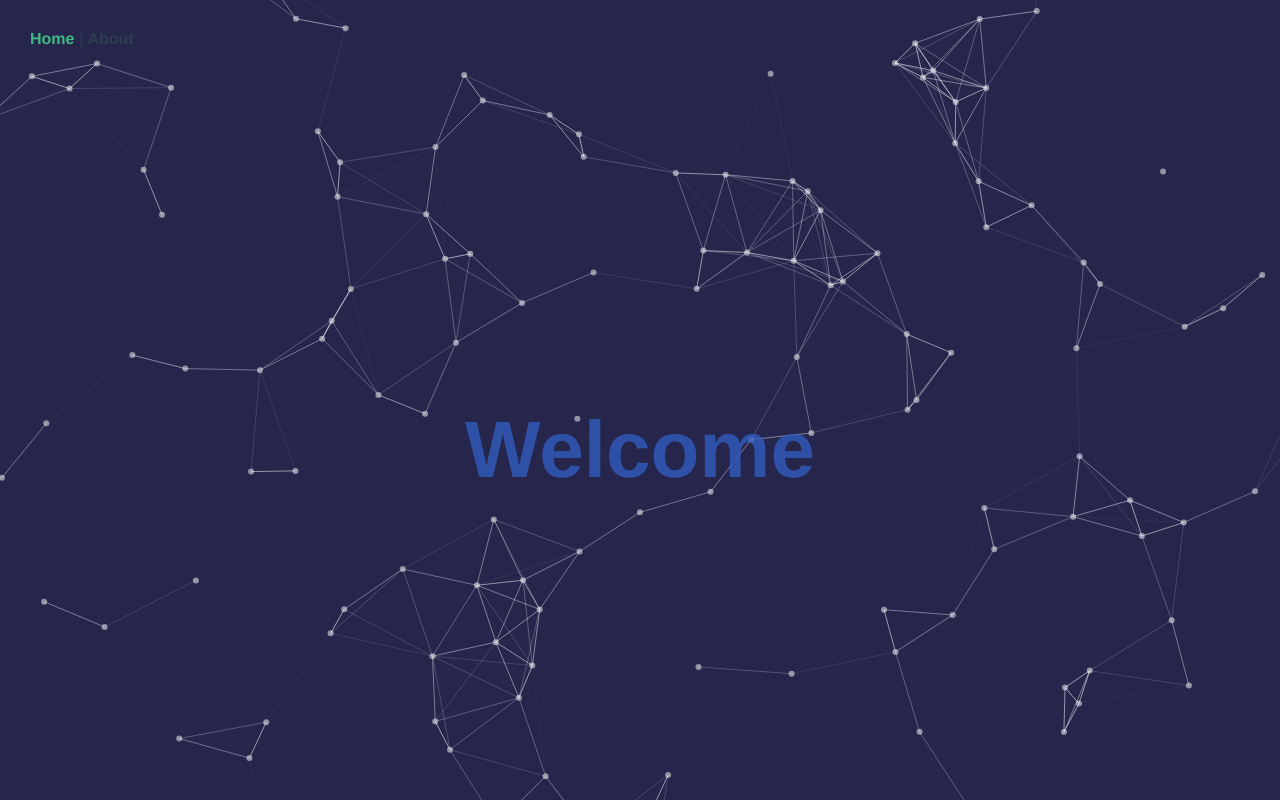
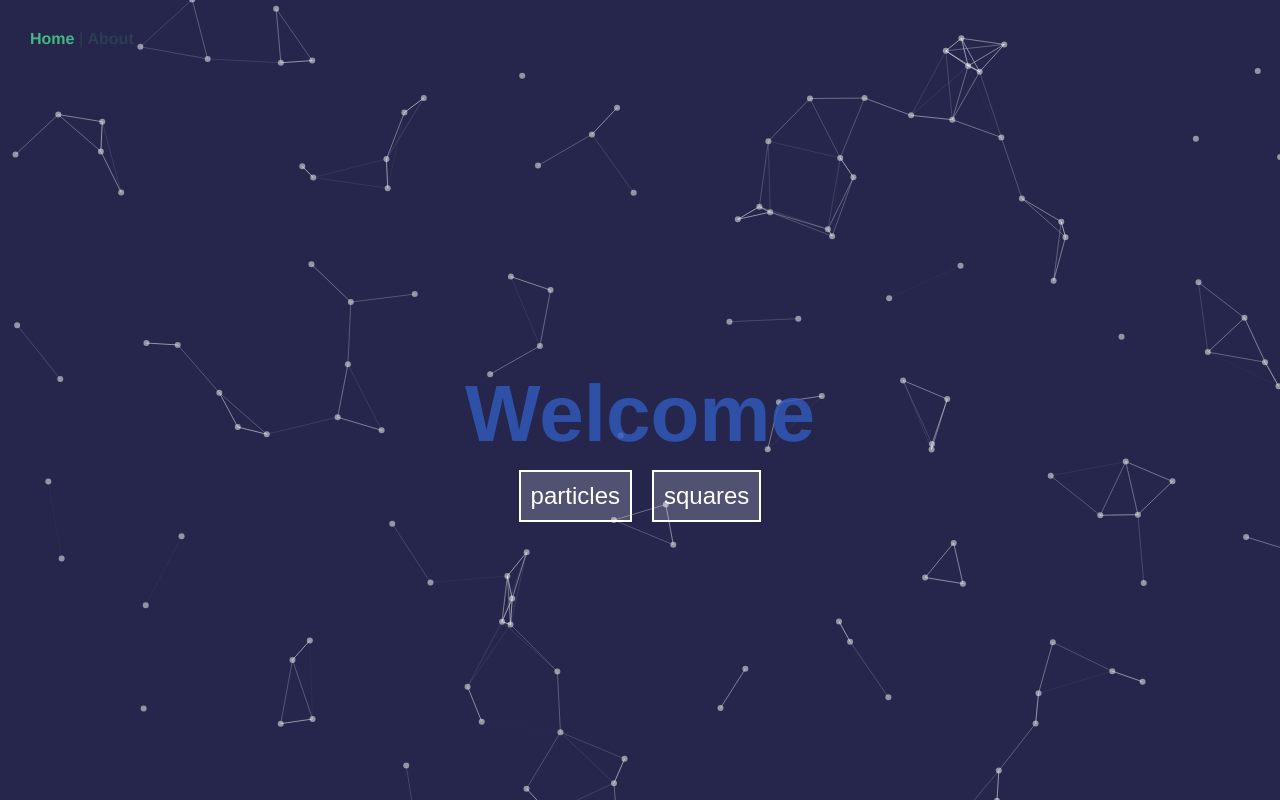
Before and after one commit to max-gurr/max-gurr.github.io, a Vue app: page /#/ in a window 1280 px wide. Built offline with nearby package versions, Linux system fonts and the light colour scheme.

Commit message:
Falling squares bg

```diff
--- a/src/App.vue
+++ b/src/App.vue
@@ -49,4 +49,13 @@
   padding-top: 100px;
   display: flex;
 }
+
+.canvas {
+    position: absolute;
+    top: 0;
+    left: 0;
+    z-index: -1;
+    width: 100%;
+    height: 100%;
+}
 </style>
--- /dev/null
+++ b/src/components/falling-squares.vue
@@ -0,0 +1,93 @@
+<template>
+  <div class="canvas falling-squares-canvas" ref="canvas">
+
+  </div>
+</template>
+
+<script>
+export default {
+    name: 'falling-squares',
+    props: {
+        numSquares: {
+            type: Number,
+            default: 10
+        }
+    },
+    data: () => ({
+        width: window.innerWidth,
+        height: window.innerHeight,
+        drawCycle: null
+    }),
+    mounted() {
+        window.addEventListener('resize', () => {
+            this.width = window.innerWidth;
+            this.height = window.innerHeight;
+        });
+
+        this.drawCycle = setInterval(async function() {
+            const canvas = this.$refs['canvas']
+            const squareContainer = document.createElement("div");
+            squareContainer.className = "square-container";
+
+            squareContainer.style.top = Math.floor(Math.random() * this.height)+'px';
+            squareContainer.style.left = Math.floor(Math.random() * this.width)+'px';
+
+            let square;
+            for (let i = 0; i < this.numSquares; i++) {
+                square = document.createElement("div");
+                square.className = "square";
+                squareContainer.appendChild(square);
+            }
+            square.addEventListener( 'animationend', function() {
+                canvas.removeChild(squareContainer);
+            }.bind(this));
+
+            canvas.appendChild(squareContainer);
+        }.bind(this), 100);
+    },
+    methods: {
+
+    },
+    beforeDestroy() {
+       clearInterval(this.drawCycle);
+    }
+}
+</script>
+
+<style lang="scss">
+    .falling-squares-canvas {
+        background-color: rgb(38, 38, 77);
+
+        .square-container {
+            position: absolute;
+            transform: translate(-50%, -50%);
+            display: flex;
+            flex-direction: column;
+            @for $i from 1 to 99 {
+                .square:nth-child(#{$i}) { animation-delay: $i * 0.1s; }
+            }
+
+            .square {
+                min-width: 10px;
+                min-height: 10px;
+                border-radius: 50%;
+                opacity: 0;
+                box-shadow: 0 0 2px 4px rgba(255, 255, 255, 0.2);
+                background-color: rgba(255, 255, 255, 0.25);
+                animation: square-animate 0.5s ease;
+            }
+        }
+
+        @keyframes square-animate {
+            0% {
+                opacity: 0;
+            }
+            50% {
+                opacity: 1;
+            }
+            100% {
+                opacity: 0;
+            }
+        }
+    }
+</style>
--- a/src/components/particles.vue
+++ b/src/components/particles.vue
@@ -1,5 +1,5 @@
 <template>
-  <svg version="1.1" xmlns="http://www.w3.org/2000/svg" id="canvas" :viewBox="'0 0 ' + this.width + ' ' + this.height">
+  <svg version="1.1" xmlns="http://www.w3.org/2000/svg" class="canvas particles-canvas" :viewBox="'0 0 ' + this.width + ' ' + this.height">
       <circle v-for="(p, index) in particles" :key="'particle-'+index" :cx="p.x" :cy="p.y" :r="radius" fill="white" opacity="0.5"/>
       <line v-for="(l, index) in lines" :key="'line-'+index" :x1="l.x1" :y1="l.y1" :x2="l.x2" :y2="l.y2" stroke="white" :opacity="l.opacity"/>
   </svg>
@@ -48,8 +48,10 @@ export default {
     },
     methods: {
         calculateLineRange: (width, height) => {
-            const divider = 7;
-            return Math.min(width/divider, height/divider);
+            const divider = 10;
+            let range = Math.max(width/divider, height/divider);
+            range = 80;
+            return range;
         },
         makeParticles: (particles, num, width, height) => {
             for (let i = 0; i < num; i++) {
@@ -125,13 +127,7 @@ export default {
 </script>
 
 <style scoped lang="scss">
-    #canvas {
-        position: absolute;
-        top: 0;
-        left: 0;
-        z-index: -1;
-        width: 100%;
-        height: 100%;
+    .particles-canvas {
         background-color: rgb(38, 38, 77);
     }
 
--- a/src/views/Home.vue
+++ b/src/views/Home.vue
@@ -1,18 +1,32 @@
 <template>
   <div class="home page">
-    <particles></particles>
+    <component v-bind:is="backgroundComponent" />
     <h1>Welcome</h1>
+    <div class="flex-row">
+      <button class="bg-btn" v-on:click="setBackground('particles')">particles</button>
+      <button class="bg-btn" v-on:click="setBackground('falling-squares')">squares</button>
+    </div>
   </div>
 </template>
 
 <script>
 // @ is an alias to /src
-import particles from '@/components/particles'
+import particles from '@/components/particles';
+import fallingSquares from '../components/falling-squares.vue';
 
 export default {
   name: 'Home',
   components: {
-    particles
+    particles,
+    fallingSquares
+  },
+  data: () => ({
+    backgroundComponent: 'particles'
+  }),
+  methods: {
+    setBackground(background) {
+      this.backgroundComponent = background;
+    }
   }
 }
 </script>
@@ -21,10 +35,29 @@ export default {
   .home {
     align-items: center;
     justify-content: center;
+    flex-direction: column;
 
     h1 {
       font-size: 5em;
       color: rgba(49, 91, 189, 0.8);
     }
+
+    .flex-row {
+      display: flex;
+    }
+
+    .bg-btn {
+      padding: 10px;
+      border: solid 2px white;
+      margin: 10px;
+      color: white;
+      font-size: 1.5em;
+      background-color: rgba(255, 255, 255, 0.2);
+      outline: none;
+
+      &:active {
+        background-color: rgba(255, 255, 255, 0.5);
+      }
+    }
   }
 </style>
```
